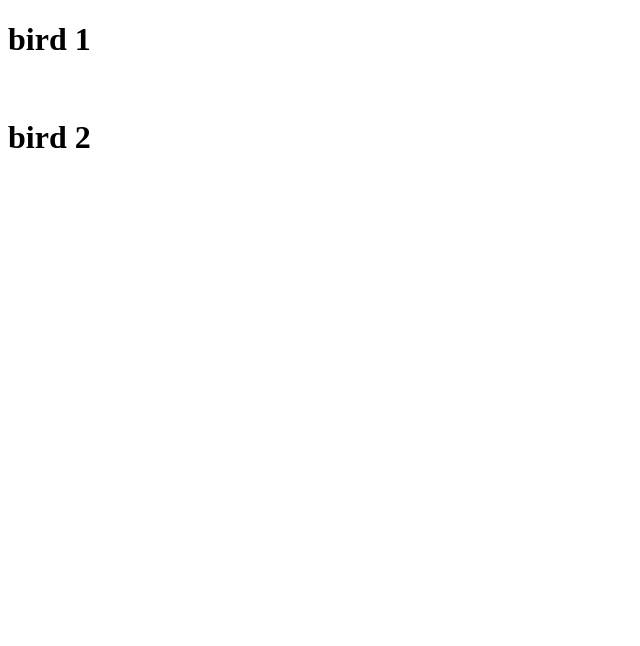
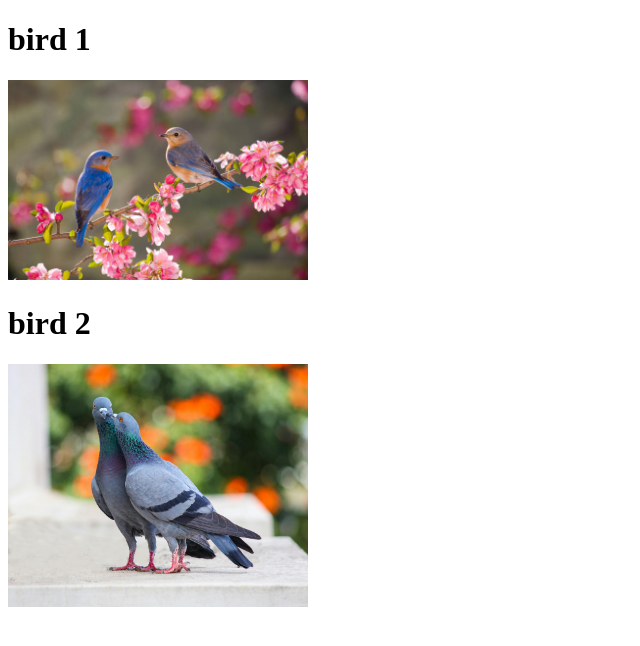
Before and after one commit to irakante/html, a plain HTML site: page index.html in a window 1280 px wide. Shown: the whole page, without its empty margins (0-640 px from the left). Drawn offline with Linux system fonts and the light colour scheme.

Commit message:
fix:images size

```diff
--- a/index.html
+++ b/index.html
@@ -13,9 +13,9 @@
     </header>
     <main class="main">
         <h1>bird 1</h1>
-         <img src="bird1.jpg" alt="">
+         <img src="img/bird1.jpg" alt="bird1" width="300">
          <h1>bird 2</h1>
-         <img src="bird2.jpg" alt="">
+         <img src="img/bird2.jpg" alt="bird2" width="300">
     </main>
     <footer class="footer">
 
```
